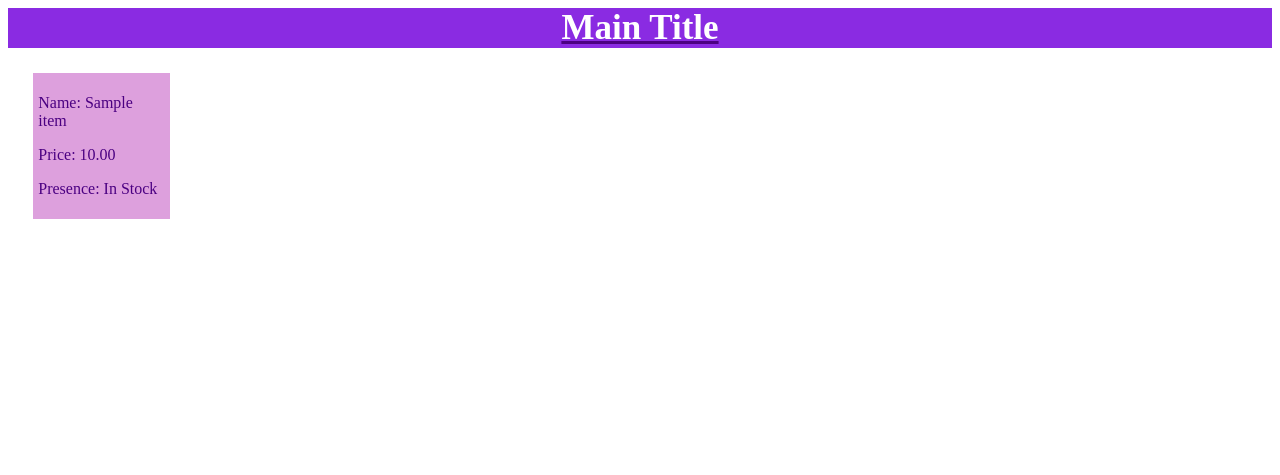
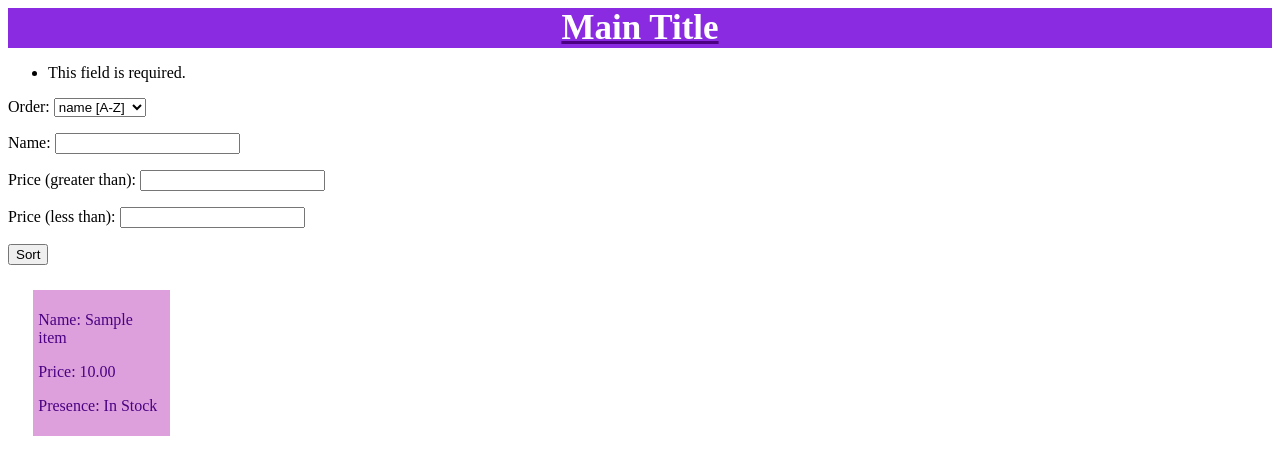
Before and after one commit to Suharukova/shop, a Django app: page /catalog/item_list/ in a window 1280 px wide. Shown: the top 475 px of the page. Run offline with Django 3.2, Linux system fonts and the light colour scheme; tables that the repository leaves empty hold one stand-in row (values such as "Sample post").

Commit message:
Sort & Search

```diff
--- a/requirements.txt
+++ b/requirements.txt
@@ -1 +1 @@
-django=2.2
+django==2.2
--- /dev/null
+++ b/shop/catalog/forms.py
@@ -0,0 +1,17 @@
+from django import forms
+
+
+class ItemSortForm(forms.Form):
+    order_by = forms.ChoiceField(choices=[
+        ('name', 'name [A-Z]'),
+        ('-name', 'name [Z-A]'),
+        ('price', 'price'),
+        ('-price', 'price (desc)'),
+        ('count', 'count'),
+    ], label='Order')
+
+
+class ItemFilterForm(forms.Form):
+    name__contains = forms.CharField(max_length=200, required=False, label='Name')
+    price__gt = forms.DecimalField(decimal_places=2, max_digits=15, required=False, label='Price (greater than)')
+    price__lt = forms.DecimalField(decimal_places=2, max_digits=15, required=False, label='Price (less than)')
--- a/shop/catalog/templates/base.html
+++ b/shop/catalog/templates/base.html
@@ -19,7 +19,7 @@
     }
 </style>
 <body>
-<a href="/catalog/item_list"><div class="head">Main Title</div></a>
+<a href="{% url 'item_list' %}"><div class="head">Main Title</div></a>
 {% block content %}
 {% endblock %}
 </body>
--- a/shop/catalog/templates/item_list.html
+++ b/shop/catalog/templates/item_list.html
@@ -10,6 +10,11 @@
     margin: 2%;
     }
 </style>
+<form><!--<form action="{% url 'item_list' %}" method="GET">-->
+    {{ item_sort_form.as_p }}
+    {{ item_filter_form.as_p }}
+    <input type="submit" value="Sort">
+</form>
 {% for item in items %}
 <a href="{% url 'item_detail' pk=item.pk %}"><div class="item">
     <p>Name: {{ item.name }}</p>
--- a/shop/catalog/urls.py
+++ b/shop/catalog/urls.py
@@ -3,6 +3,6 @@ from django.urls import path
 from catalog import views
 
 urlpatterns = [
-    path('item_list/', views.item_list),
+    path('item_list/', views.item_list, name='item_list'),
     path('item_detail/<int:pk>/', views.item_detail, name='item_detail')
 ]
--- a/shop/catalog/views.py
+++ b/shop/catalog/views.py
@@ -3,8 +3,20 @@ from django.shortcuts import render, get_object_or_404
 # Create your views here.
 from catalog.models import Item
 
+from catalog.forms import ItemSortForm, ItemFilterForm
+
+
 def item_list(request):
-    return render(request, 'item_list.html', {'items': Item.objects.all()})
+    item_sort_form = ItemSortForm(request.GET)
+    item_filter_form = ItemFilterForm(request.GET)
+    return render(request, 'item_list.html', {
+        'item_sort_form': item_sort_form,
+        'item_filter_form': item_filter_form,
+        'items': Item.objects.filter(**{k: v for(k, v) in item_filter_form.cleaned_data.items()
+        if v is not None} if item_filter_form.is_valid() else {})
+                                            .order_by(item_sort_form.cleaned_data['order_by']
+                                            if item_sort_form.is_valid() else 'name')
+    })
 
 def item_detail(request, pk):
     return render(request, 'item_detail.html',
```
